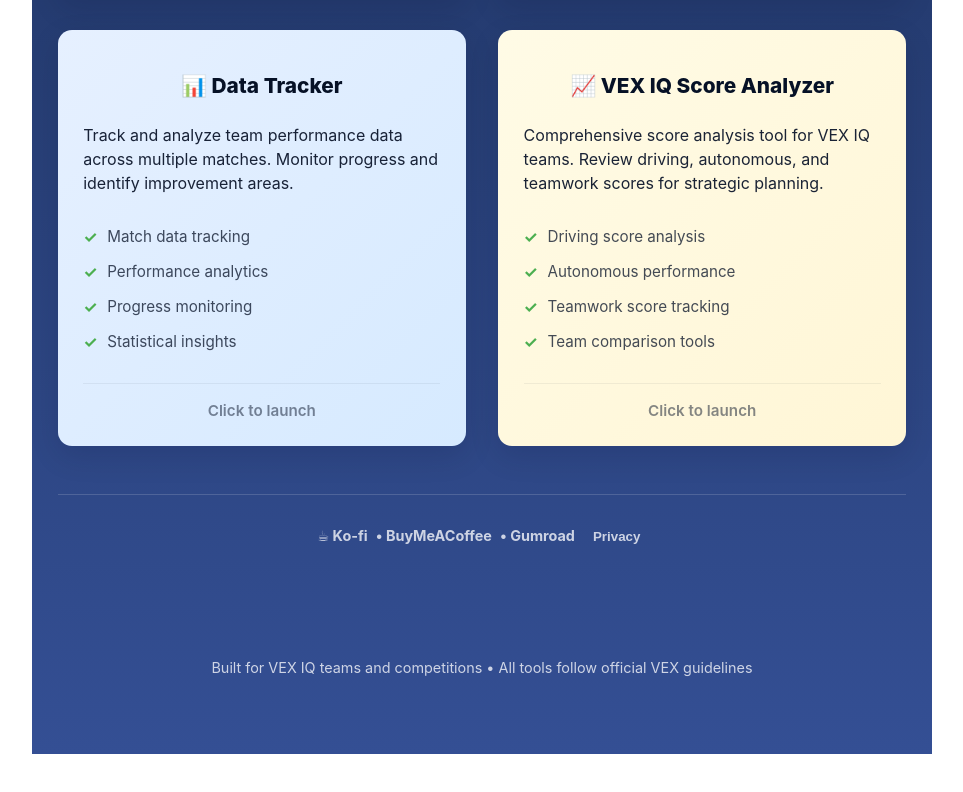
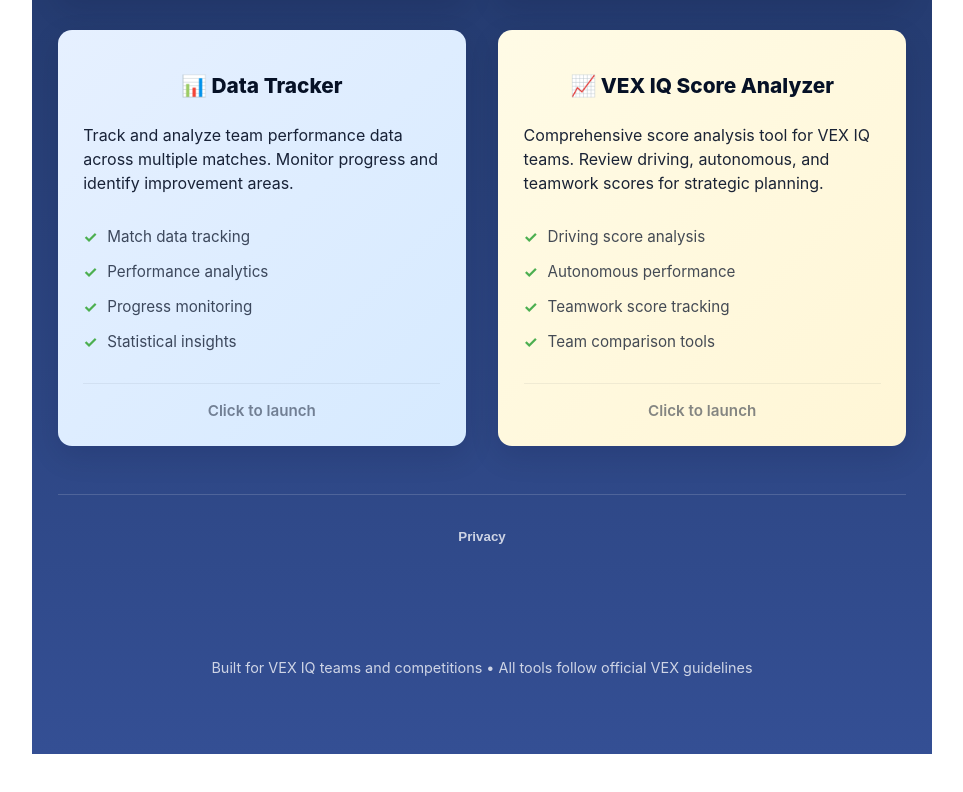
Before and after one commit to yoginaik1208/VEXcelerate, a React (Vite) app: page / in a window 1280 px wide. Shown: the part 959-1751 px from the top of the page, without its empty margins (158-1121 px from the left). Built offline with nearby package versions, Linux system fonts and the light colour scheme.

Commit message:
remove donation links from homepage footer

```diff
--- a/src/Homepage.jsx
+++ b/src/Homepage.jsx
@@ -2,7 +2,6 @@
 import React from 'react';
 import './Homepage.css';
 import AdSenseAd from './components/AdSenseAd.jsx';
-import { DONATE_LINKS } from './config';
 
 const Homepage = ({ onNavigate }) => {
   const features = [
@@ -82,11 +81,6 @@
 
       <div className="homepage-footer">
         <div style={{display:'flex', justifyContent:'center', gap:12, alignItems:'center', flexWrap:'wrap'}}>
-          <div style={{display:'flex', gap:8}}>
-            <a className="donate-link" href={DONATE_LINKS.koFi} target="_blank" rel="noreferrer" style={{color:'inherit', textDecoration:'none', fontWeight:700}}>☕ Ko-fi</a>
-            <a className="donate-link" href={DONATE_LINKS.buyMeACoffee} target="_blank" rel="noreferrer" style={{color:'inherit', textDecoration:'none', fontWeight:700}}> • BuyMeACoffee</a>
-            <a className="donate-link" href={DONATE_LINKS.gumroad} target="_blank" rel="noreferrer" style={{color:'inherit', textDecoration:'none', fontWeight:700}}> • Gumroad</a>
-          </div>
           <div>
             <button className="donate-link" onClick={(e)=>{ e.preventDefault(); if(typeof onNavigate === 'function') onNavigate('privacy'); }} style={{background:'transparent', border:'none', color:'inherit', fontWeight:700, cursor:'pointer'}}>Privacy</button>
           </div>
```
